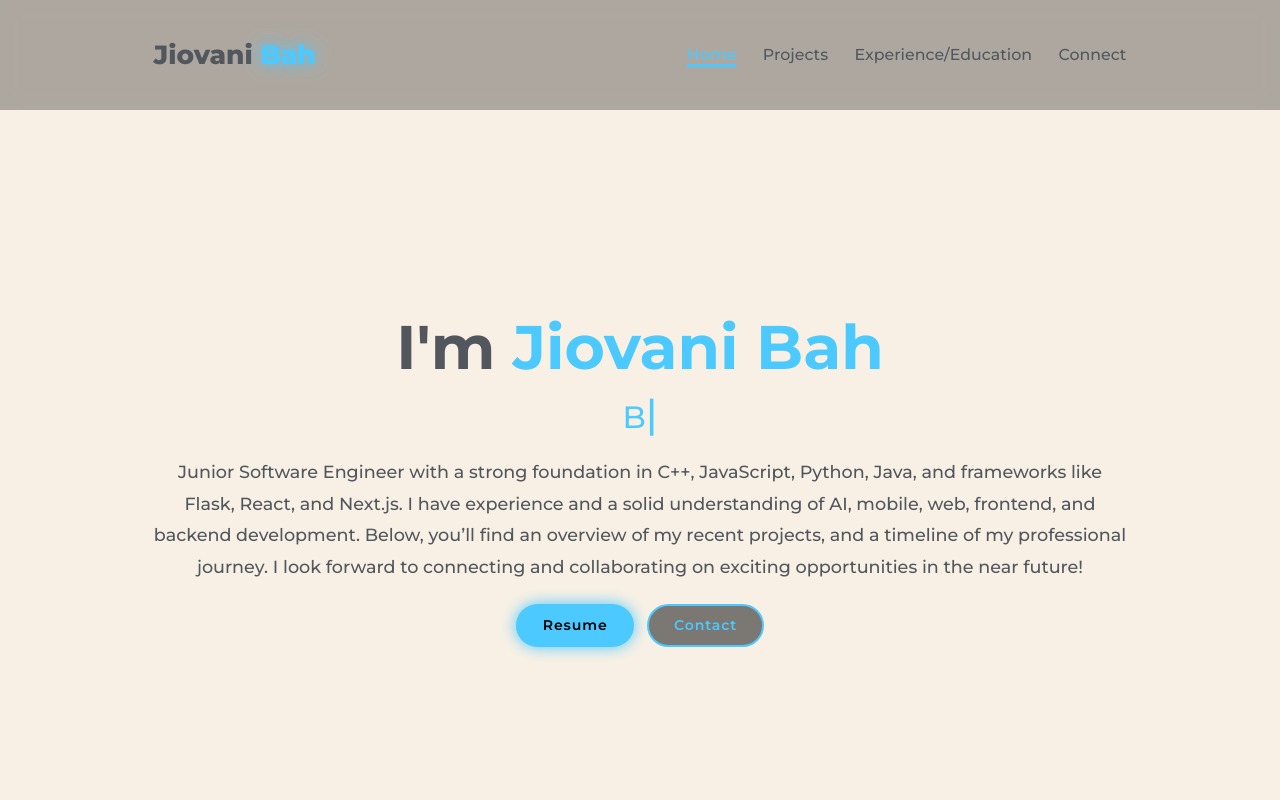
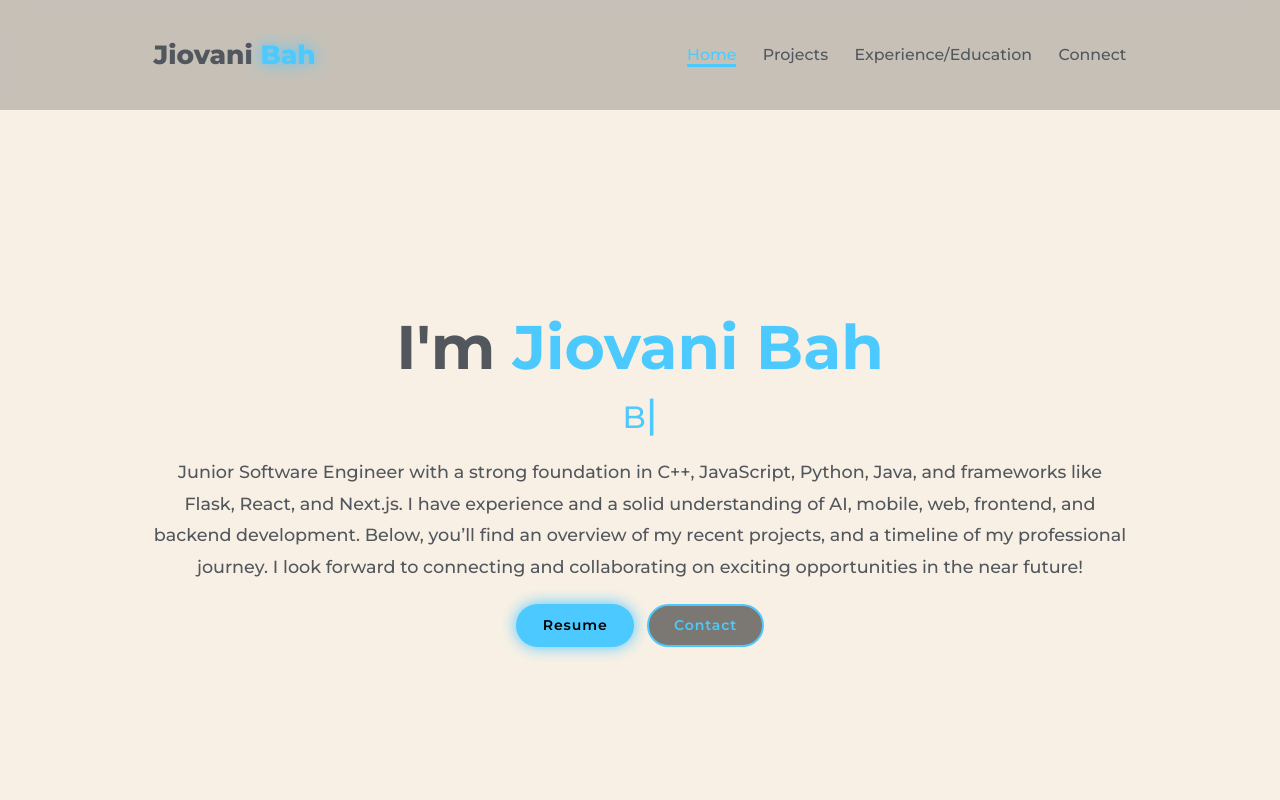
Before and after one commit to MrJio/Portfolio, a plain HTML site: page index.html in a window 1280 px wide. Shown: the top 800 px of the page. Drawn offline with nearby package versions, Linux system fonts and the light colour scheme.

Commit message:
animations

```diff
--- a/script.js
+++ b/script.js
@@ -11,6 +11,23 @@ document.addEventListener("DOMContentLoaded", () => {
   const modal = document.querySelector(".connect-modal");
   const closeModalBtn = document.querySelector(".close-modal");
   const openModalBtns = document.querySelectorAll(".connect-btn");
+
+  const header = document.querySelector(".header");
+  let lastScrollY = window.scrollY;
+  let pageHeight = document.documentElement.scrollHeight;
+  let threshold = pageHeight * 0.03;
+
+  window.addEventListener("scroll", () => {
+    const currentScrollY = window.scrollY;
+
+    if (currentScrollY > lastScrollY) {
+      header.classList.add("hide");
+    } else if (currentScrollY < threshold) {
+      header.classList.remove("hide");
+    }
+
+    lastScrollY = currentScrollY;
+  });
 
   openModalBtns.forEach((button) => {
     button.addEventListener("click", openModal);
--- a/style.css
+++ b/style.css
@@ -42,18 +42,24 @@ h1{
 .dark-text{
     color: var(--text-color);
 }
+
 .header{
     position: fixed;
     top: 0;
     left: 0;
     width: 100%;
     padding: 4rem 12% 4rem;
-    background: rgba(0, 0, 0, 0.3);
+    background: rgba(0, 0, 0, 0.2);
     backdrop-filter: blur(10px);
     display: flex;
     justify-content: space-between;
     align-items: center;
     z-index: 5;
+    transition: transform 1s ease-in-out;
+}
+
+.header.hide {
+    transform: translateY(-100%);
 }
 /*---------------------------------------NAV---------------------------------------*/
 .logo{
```
